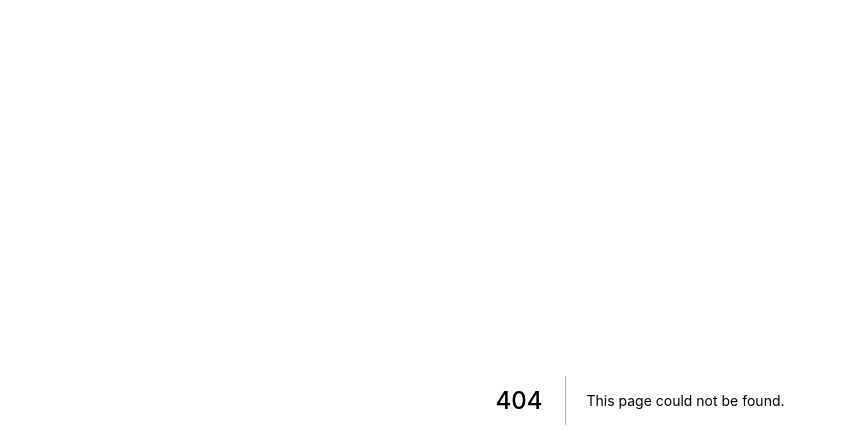
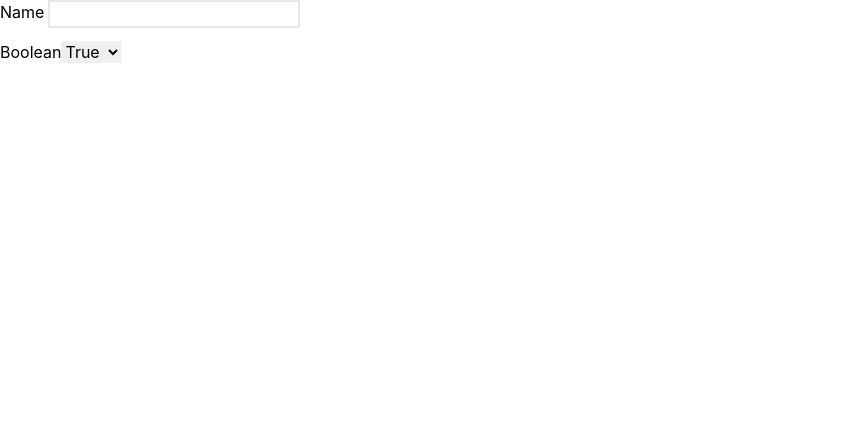
Before and after one commit to techfleetworks/feedback-phase-1, a Next.js app: page /testform in a window 1280 px wide. Before the commit this address had no page. Shown: the top 448 px of the page, without its empty margins (0-846 px from the left). Built offline with nearby package versions, Linux system fonts and the light colour scheme.

Commit message:
update test form

```diff
--- a/package.json
+++ b/package.json
@@ -14,6 +14,7 @@
     "@apollo/gateway": "^2.0.5",
     "@graphql-codegen/cli": "^2.7.0",
     "apollo-server-express": "^3.9.0",
+    "axios": "^0.27.2",
     "express": "^4.18.1",
     "graphql": "^16.5.0",
     "graphql-tag": "^2.12.6",
--- /dev/null
+++ b/pages/testform.tsx
@@ -0,0 +1,45 @@
+import React, { useState, useEffect } from "react";
+
+type Props = {};
+
+import { TestAPIService } from "../services/TestAPI";
+
+const Testform = (props: Props) => {
+  const [name, setName] = useState("");
+
+  const handleSendMessage = async (e) => {
+    e.preventDefault();
+
+    // if (!user) {
+    //   alert("Please add your username");
+    //   return;
+    // }
+
+    await TestAPIService.create({
+      data: {
+        name: name,
+      },
+    });
+
+    await setName("");
+  };
+
+  return (
+    <div>
+      <div className="inline-flex mb-3">
+        <label className="w-12">Name</label>
+        <input className="border-2 w-25" type="text" name="name"></input>
+      </div>
+
+      <div>
+        <label>Boolean</label>
+        <select>
+          <option>True</option>
+          <option>False</option>
+        </select>
+      </div>
+    </div>
+  );
+};
+
+export default Testform;
```
Also changed, not shown: .eslintrc.json, 1 other file (tests, documents, lock files or other folders).
